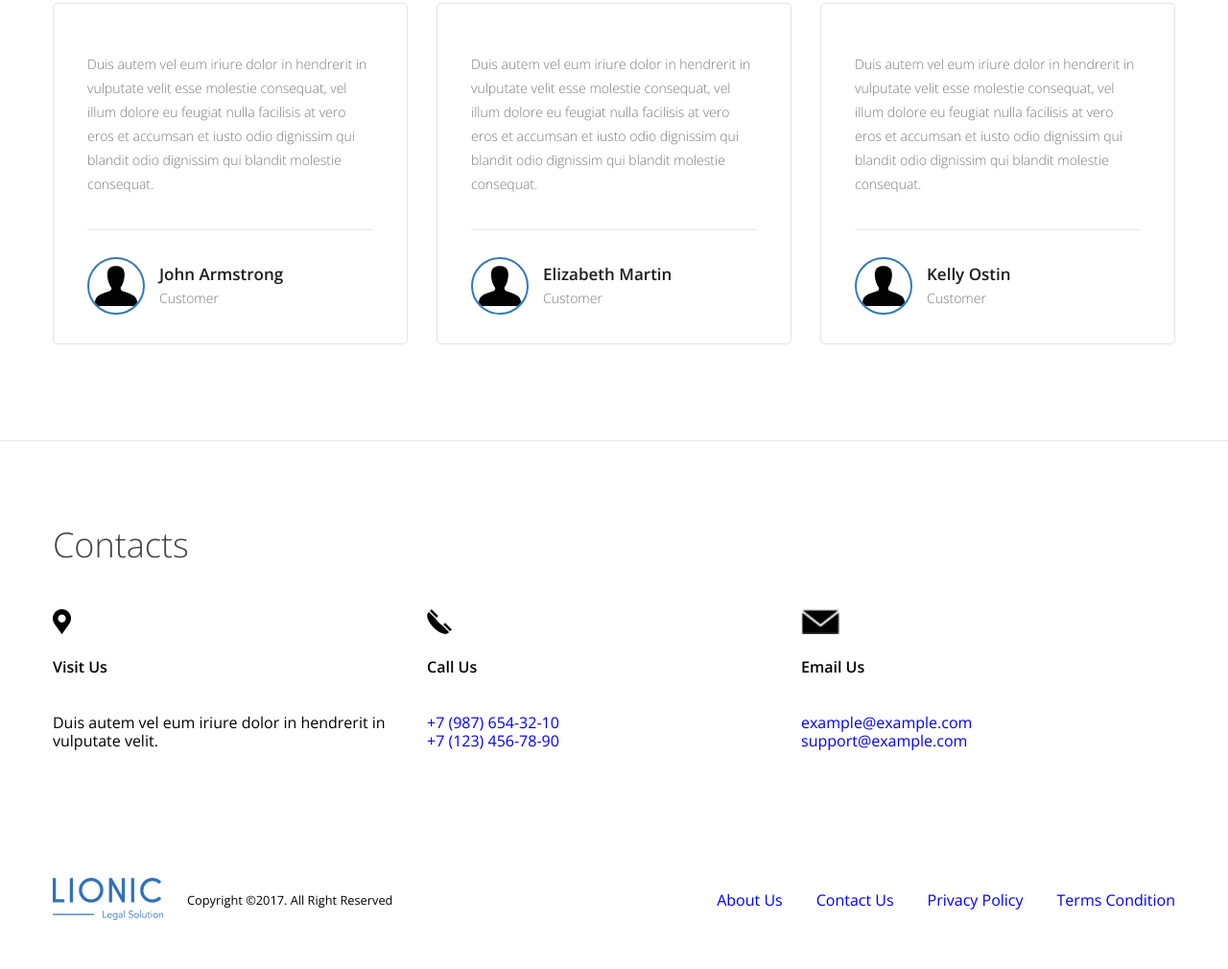
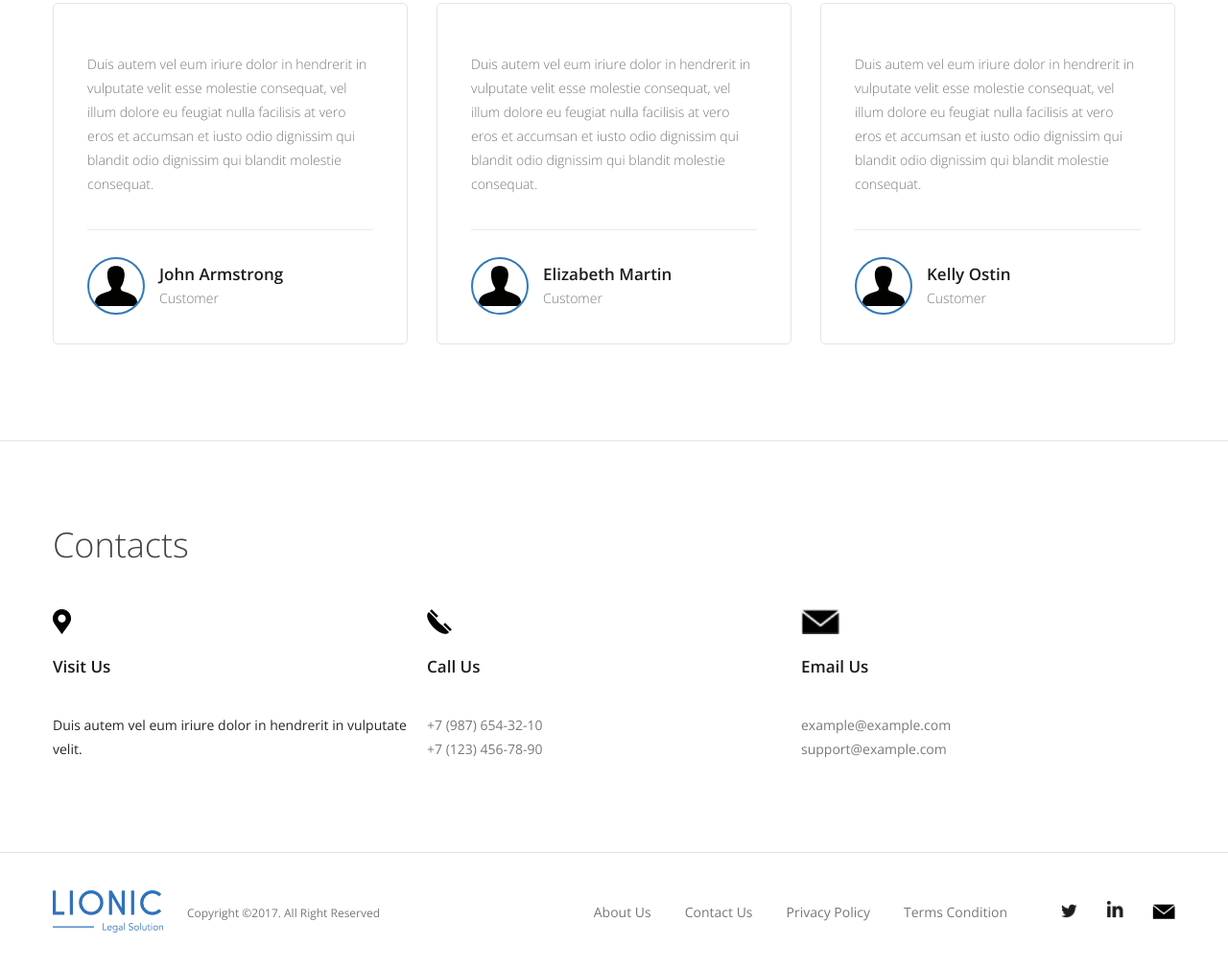
Before and after one commit to thewebtrident/Lionic, a plain HTML site: page index.html in a window 1280 px wide. Shown: the part 1578-2588 px from the top of the page at 96% size. Drawn offline with Linux system fonts and the light colour scheme; a web font is replaced by a local one.

Commit message:
fix: change footer styles

```diff
--- a/css/style.css
+++ b/css/style.css
@@ -348,6 +348,7 @@ html {
 .section-contacts {
   padding-top: 85px;
   padding-bottom: 95px;
+  border-bottom: 1px solid #e4e4e4;
 }
 
 .section-contacts-list {
@@ -388,6 +389,19 @@ html {
 .section-contacts-heading {
   display: block;
   margin-bottom: 40px;
+  font-size: 17px;
+  line-height: 1;
+  color: #1c1c1c;
+}
+
+.section-contacts-info {
+  font-size: 14px;
+  line-height: 25px;
+  color: #252525;
+}
+
+.section-contacts-link {
+  color: #787878;
 }
 
 /*********************** Contacts END ***********************/
@@ -405,13 +419,24 @@ html {
   height: 100%;
 }
 
-.footer-left {
+.footer-left,
+.footer-right {
   display: flex;
   align-items: center;
 }
 
 .footer-logo {
   margin-right: 25px;
+}
+
+.footer-copyrights {
+  font-size: 12px;
+  line-height: 17px;
+  color: #787878;
+}
+
+.footer-nav {
+  margin-right: 55px;
 }
 
 .footer-nav-list {
@@ -421,4 +446,51 @@ html {
 .footer-nav-item:not(:last-child) {
   margin-right: 35px;
 }
+
+.footer-social-list {
+  display: flex;
+  align-items: center;
+}
+
+.footer-nav-item {
+  font-size: 14px;
+  line-height: 1;
+}
+
+.footer-social-item:not(:last-child) {
+  margin-right: 30px;
+}
+
+.footer-nav-link {
+  color: #787878;
+}
+
+.footer-social-icon {
+  display: inline-block;
+  background-size: contain;
+  background-repeat: no-repeat;
+  background-color: transparent;
+  background-size: contain;
+  background-position: center center;
+}
+
+.footer-social-icon-twitter {
+  width: 18px;
+  height: 15px;
+  background-image: url('/img/Twitter.png');
+}
+
+.footer-social-icon-in {
+  width: 18px;
+  height: 19px;
+  background-image: url('/img/Linkedin.png');
+  transform: translateY(-2px);
+}
+
+.footer-social-icon-mail {
+  width: 24px;
+  height: 17px;
+  background-image: url('/img/Mail.png');
+}
+
 /*********************** Footer END ***********************/
--- a/index.html
+++ b/index.html
@@ -311,13 +311,13 @@
 
         <ul class="footer-social-list">
           <li class="footer-social-item"><a href="#" class="footer-social-link"><span
-                class="footer-social-icon"></span></a>
+                class="footer-social-icon footer-social-icon-twitter"></span></a>
           </li>
           <li class="footer-social-item"><a href="#" class="footer-social-link"><span
-                class="footer-social-icon"></span></a>
+                class="footer-social-icon footer-social-icon-in"></span></a>
           </li>
           <li class="footer-social-item"><a href="#" class="footer-social-link"><span
-                class="footer-social-icon"></span></a>
+                class="footer-social-icon footer-social-icon-mail"></span></a>
           </li>
         </ul>
       </div>
```
Also changed, not shown: img/Email.png (added), img/Linkedin.png (added), img/Twitter.png (added).
